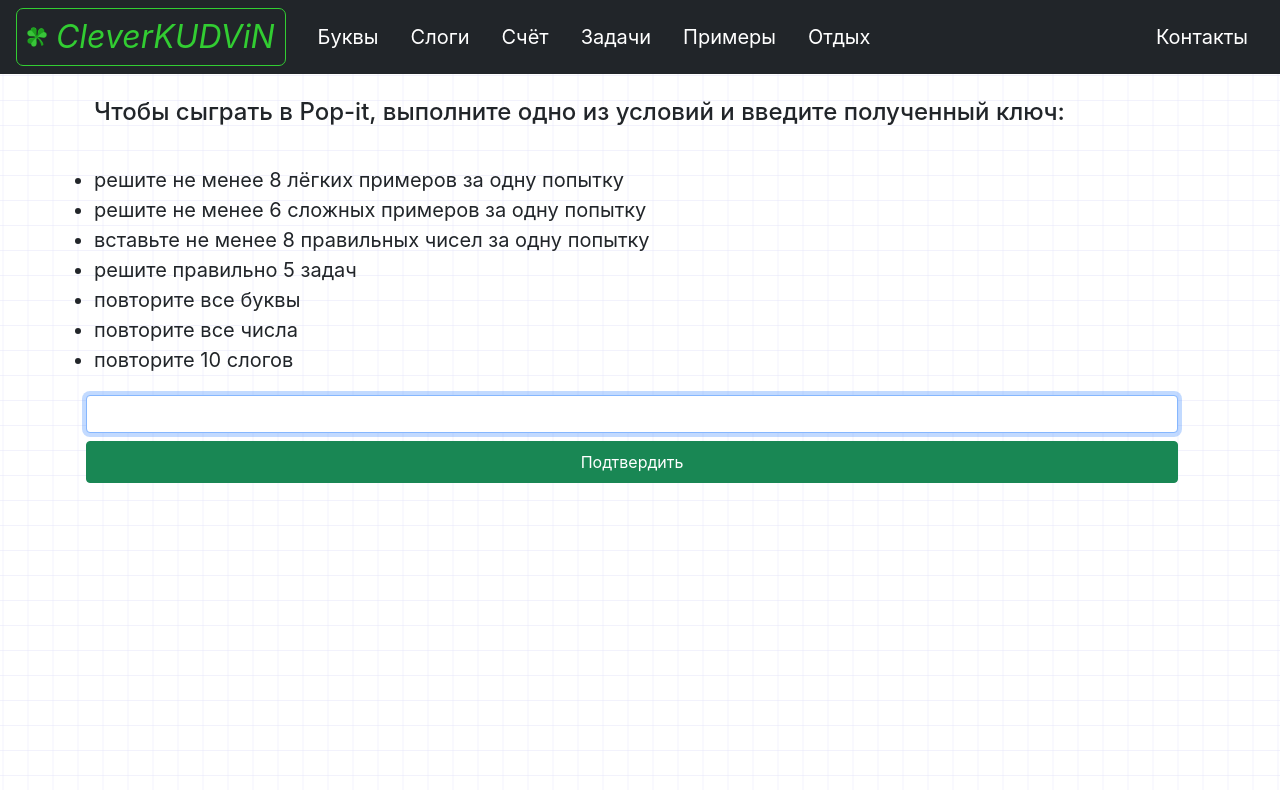
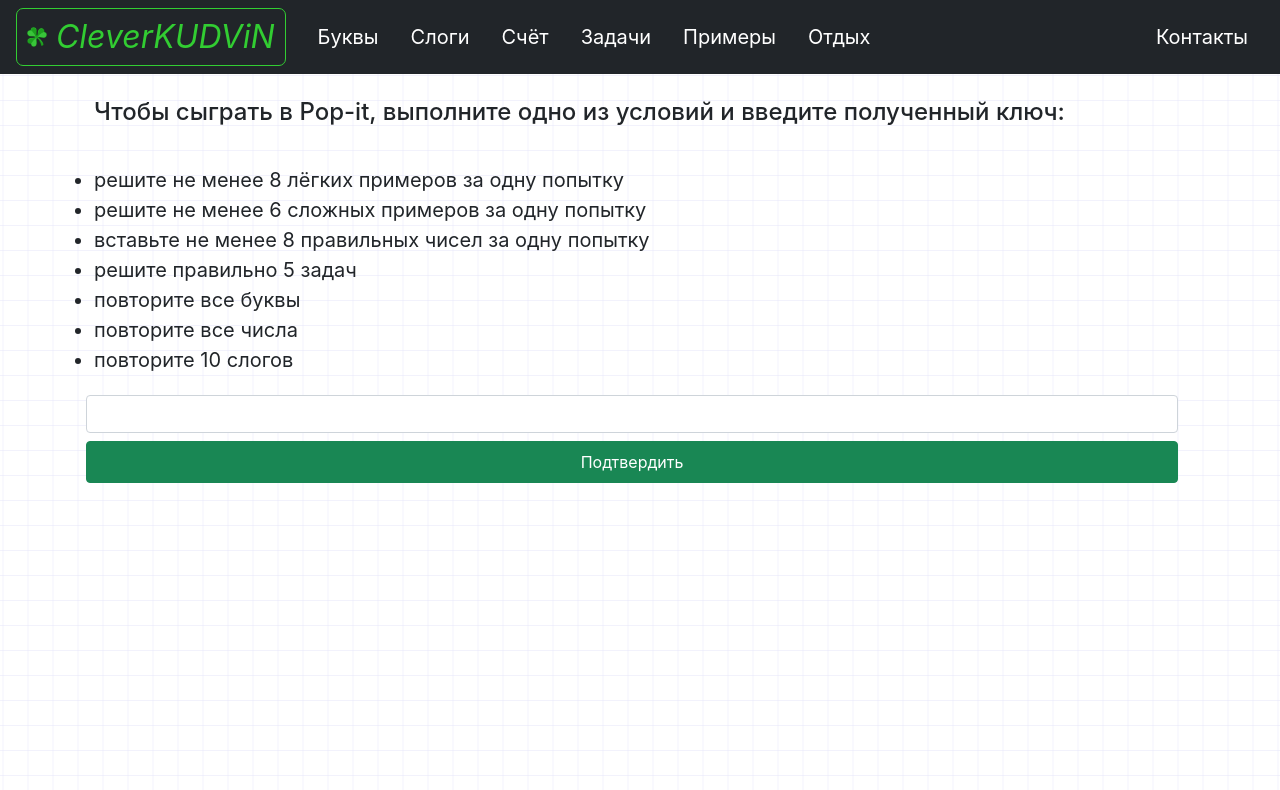
Before and after one commit to kizenkov/kudvinReact-Bootstrap, a React (Create React App) app: page /popit in a window 1280 px wide. Shown: the top 790 px of the page. Built offline with nearby package versions, Linux system fonts and the light colour scheme.

Commit message:
Update Popit.jsx
Ref

```diff
--- a/src/components/Popit/Popit.jsx
+++ b/src/components/Popit/Popit.jsx
@@ -62,7 +62,7 @@ function Popit({colorsArray, trueKey, setNewKey, notShowKey}) {
                             </ul>
                         </div>
                         <div className='row'>
-                            <input className='form-control m-1' autoFocus={true} value={code} maxLength='3'
+                            <input className='form-control m-1' value={code} maxLength='3'
                                    onChange={(e) => setCode(e.target.value)} ref={input}/>
                             <button className='btn btn-success m-1 fs-6 py-2' type='submit'>Подтвердить</button>
                         </div>
```
